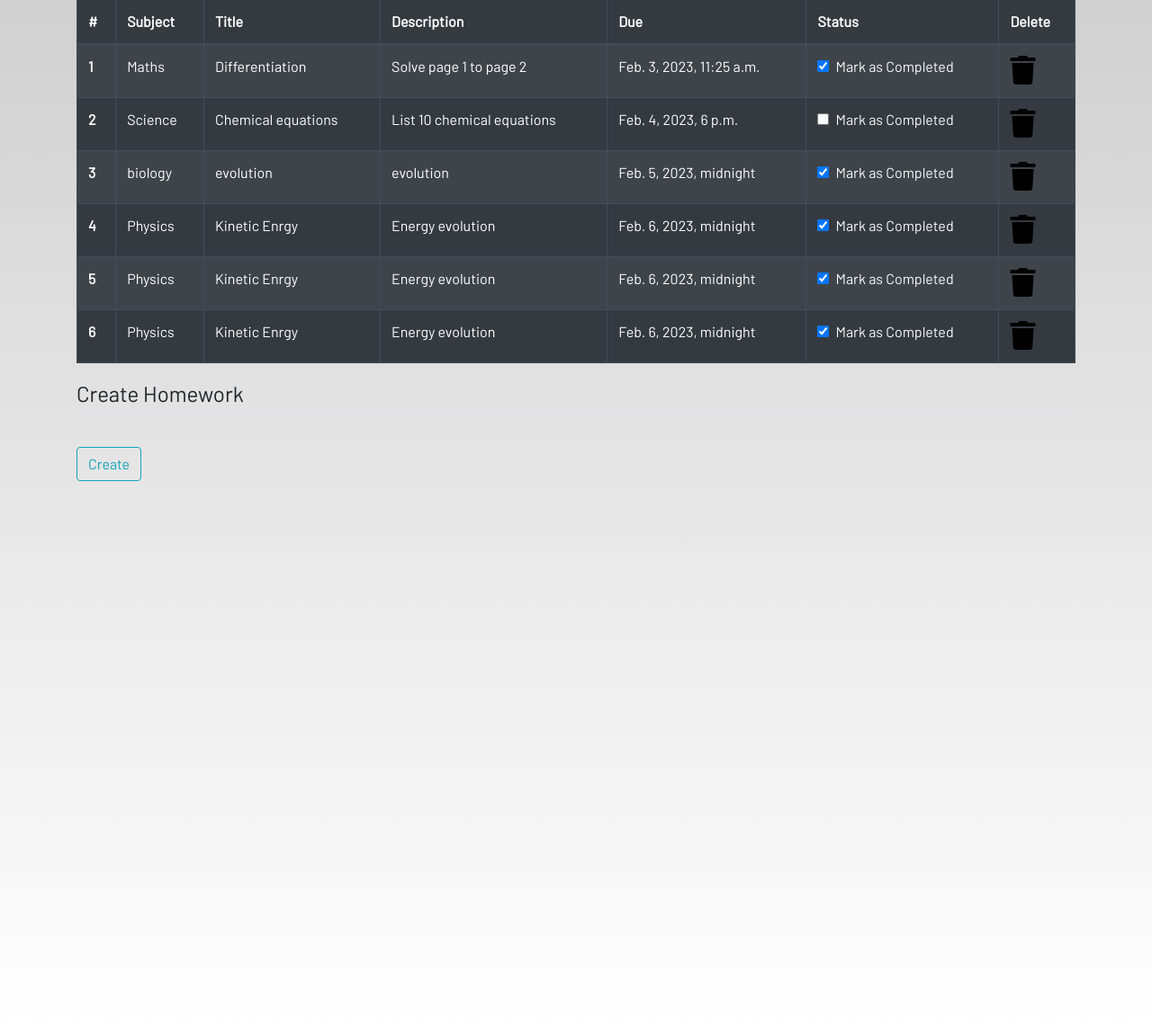
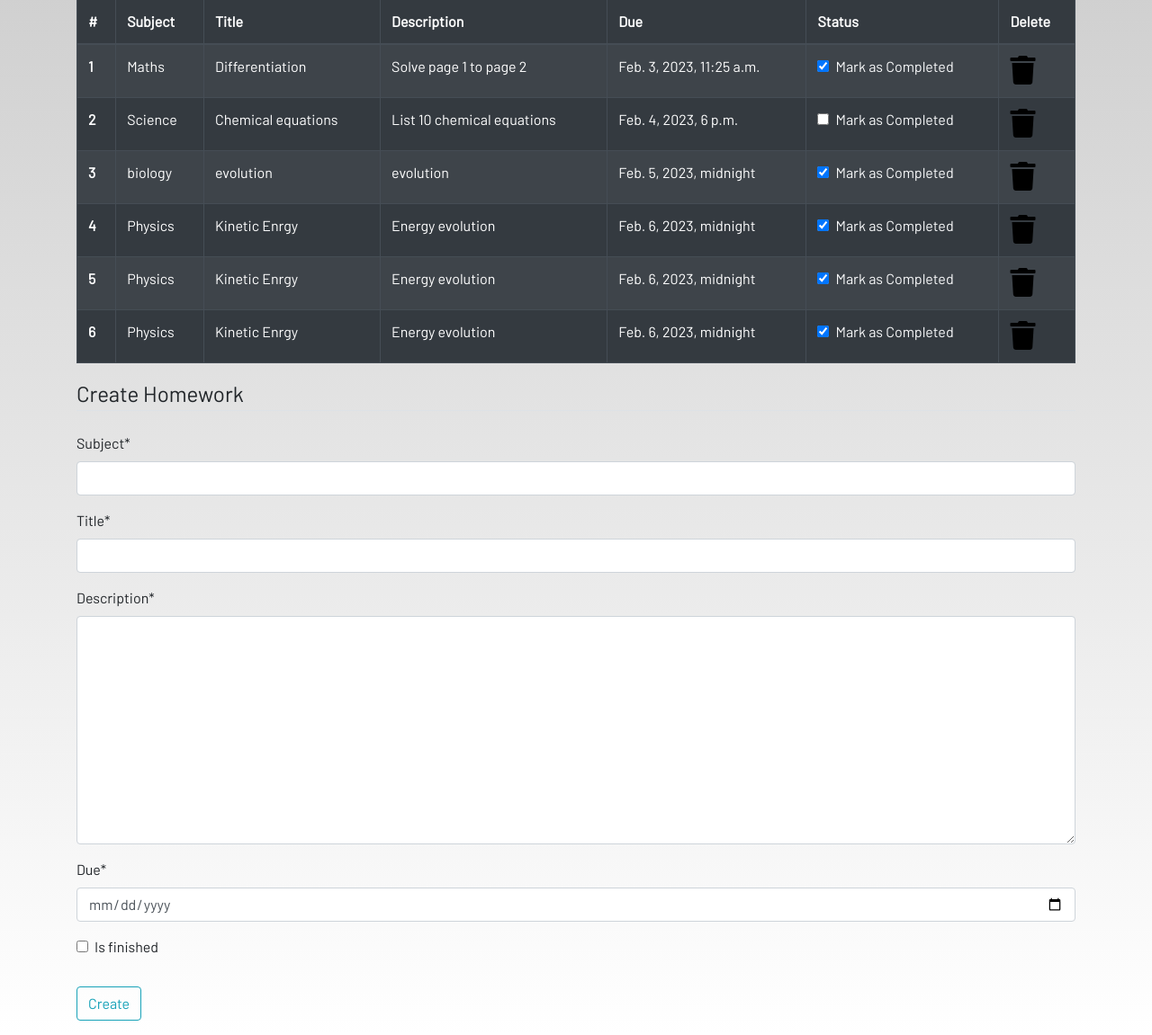
Before and after one commit to asgatcreation/studentportal, a Django app: page /homework in a window 1280 px wide. Shown: the part 105-1256 px from the top of the page at 90% size. Run offline with Django 4.2, Linux system fonts and the light colour scheme; a user stored in the database is signed in; data comes from the database, SQL or seed files in the repository; both versions use the stored data as it was after the commit; some libraries are stand-ins or nearby versions; some web fonts are replaced.

Commit message:
homework done till clickble reload view

```diff
--- a/studentstudyportal/dashboard/forms.py
+++ b/studentstudyportal/dashboard/forms.py
@@ -5,3 +5,13 @@ class NotesForm(forms.ModelForm):
     class Meta:
         model = Notes
         fields = ['title', 'description']
+
+class DateInput(forms.DateInput):
+    input_type = 'date'
+
+class HomeworkForm(forms.ModelForm):
+
+    class Meta:
+        model = Homework
+        widgets = {'due':DateInput()}
+        fields = ['subject','title','description','due','is_finished']
--- a/studentstudyportal/dashboard/templates/dashboard/homework.html
+++ b/studentstudyportal/dashboard/templates/dashboard/homework.html
@@ -1,5 +1,6 @@
 {% extends 'dashboard/base.html' %}
 {% load static %}
+{% load crispy_forms_tags %}
 {% block content %}
 
 <div class="container">
@@ -26,7 +27,7 @@
                 <td>{{homework.due}}</td>
 
                 <td>
-                    <a href="#">
+                    <a href="{% url 'dashboard:updatehomework' homework.id %}">
                         <div class="form-check">
                             {% if homework.is_finished == True %}
                             <input class="form-check-input" type="checkbox" value="" checked>
@@ -50,8 +51,10 @@
 </div>
 <div class=" container">
     <form method="POST">
+        {% csrf_token %}
         <fieldset class="form-group">
             <legend class="border-bottom mb-4">Create Homework</legend>
+            {{form|crispy}}
         </fieldset>
         <div class="form-group">
             <button href="" class="btn btn-outline-info" type="submit">
--- a/studentstudyportal/dashboard/urls.py
+++ b/studentstudyportal/dashboard/urls.py
@@ -9,5 +9,6 @@ urlpatterns = [
     path('notes_detail/<int:pk>', views.NotesDetailView.as_view(), name="notesdetail"),
 
     path('homework', views.homework, name="homework"),
+    path('update_homework/<int:pk>', views.update_homework , name="updatehomework"),
 
 ]
--- a/studentstudyportal/dashboard/views.py
+++ b/studentstudyportal/dashboard/views.py
@@ -40,6 +40,29 @@ class NotesDetailView(generic.DetailView):
 ####HOME WORK
 
 def homework(request):
+    if request.method == 'POST':
+        form = HomeworkForm(request.POST)
+        if form.is_valid():
+            try:
+                finished = request.POST['is_finished']
+                if finished == 'on':
+                    finished = True
+                else:
+                    finished = False
+            except:
+                finished = False
+            homeworks = Homework(
+                user = request.user,
+                subject = request.POST['subject'],
+                title = request.POST['title'],
+                description = request.POST['description'],
+                due = request.POST['due'],
+                is_finished = finished
+            )
+            homeworks.save()
+            messages.success(request, f"Homework added from {request.user.username}!!")
+    else:
+        form = HomeworkForm
     homework=Homework.objects.filter(user=request.user)
     if len(homework) == 0:
         homework_done = True
@@ -47,6 +70,17 @@ def homework(request):
         homework_done = False
     context = {
         'homeworks':homework,
-        'homeworks_done':homework_done
+        'homeworks_done':homework_done,
+        'form':form
     }
     return render(request, 'dashboard/homework.html', context)
+
+
+def update_homework(request, pk=None):
+    homework = Homework.objects.get(id=pk)
+    if homework.is_finished == True:
+        homework.is_finished = False
+    else:
+        homework.is_finished=True
+    homework.save()
+    return redirect("dashboard:homework")
```
Also changed, not shown: studentstudyportal/db.sqlite3.
